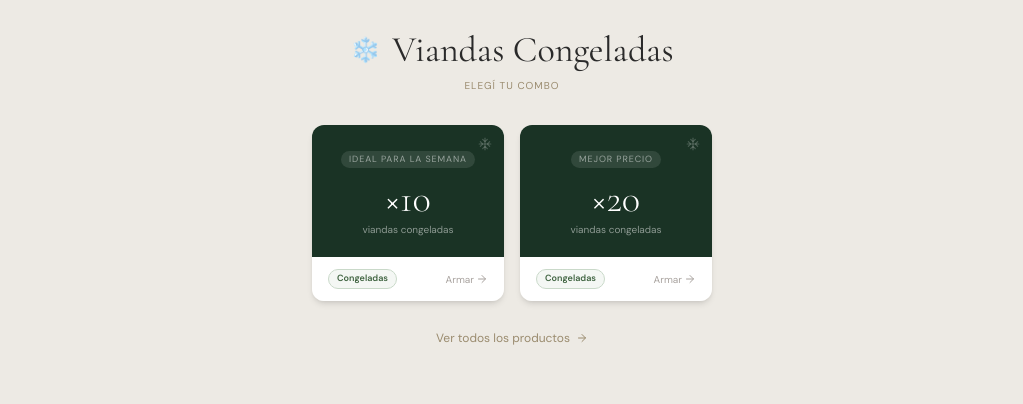
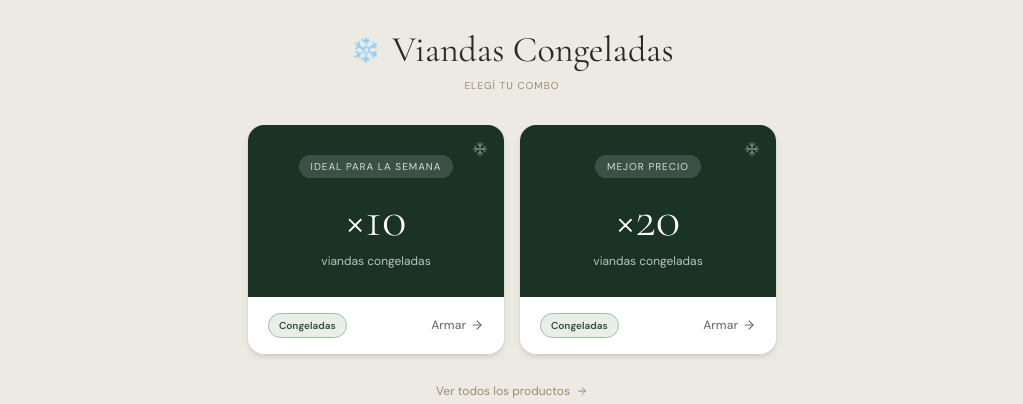
Before and after one commit to gabigaltieri/comida-saludable, a Next.js app: page / in a window 1280 px wide. Shown: the part 4100-4504 px from the top of the page, without its empty margins (128-1151 px from the left). Built offline with nearby package versions, Linux system fonts and the light colour scheme; no server answers; the database is empty.

Commit message:
feat: combo cards mas grandes y mejor contraste tipografia

```diff
--- a/src/components/sections/Categories.tsx
+++ b/src/components/sections/Categories.tsx
@@ -181,22 +181,22 @@ export default function Categories() {
 
           <div className="flex justify-center gap-4 mb-6 flex-wrap">
             {viandasCombos.filter((c) => (c.category || "viandas") === "viandas").map((combo) => (
-              <Link key={combo.id} href={`/tienda/combo-viandas?size=${combo.size}`} className="group block w-40 md:w-48">
-                <div className="rounded-xl overflow-hidden shadow-md group-hover:shadow-xl transition-all duration-200 group-hover:-translate-y-1">
-                  <div className="px-4 py-5 relative" style={{ background: "#1a3325" }}>
-                    <Snowflake className="absolute top-3 right-3 w-3.5 h-3.5 text-white/20" />
-                    <span className="inline-block font-sans text-[9px] uppercase tracking-widest text-white/50 bg-white/10 px-2 py-0.5 rounded-full mb-3">
+              <Link key={combo.id} href={`/tienda/combo-viandas?size=${combo.size}`} className="group block w-52 md:w-64">
+                <div className="rounded-2xl overflow-hidden shadow-md group-hover:shadow-xl transition-all duration-200 group-hover:-translate-y-1">
+                  <div className="px-6 py-7 relative" style={{ background: "#1a3325" }}>
+                    <Snowflake className="absolute top-4 right-4 w-4 h-4 text-white/30" />
+                    <span className="inline-block font-sans text-[10px] uppercase tracking-widest text-white/80 bg-white/15 px-3 py-1 rounded-full mb-4">
                       {combo.badge}
                     </span>
-                    <p className="font-serif text-white font-light leading-none" style={{ fontFamily: "var(--font-cormorant, Georgia, serif)", fontSize: "2.4rem" }}>
+                    <p className="font-serif text-white font-light leading-none" style={{ fontFamily: "var(--font-cormorant, Georgia, serif)", fontSize: "3.2rem" }}>
                       ×{combo.size}
                     </p>
-                    <p className="font-sans text-white/50 text-[10px] mt-1">viandas congeladas</p>
+                    <p className="font-sans text-white/70 text-xs mt-2">viandas congeladas</p>
                   </div>
-                  <div className="px-4 py-3 bg-white flex items-center justify-between">
-                    <span className="font-sans text-[9px] font-semibold text-sage-600 bg-sage-50 px-2 py-0.5 rounded-full border border-sage-200">Congeladas</span>
-                    <span className="font-sans text-[10px] text-stone-400 group-hover:text-stone-700 transition-colors flex items-center gap-0.5">
-                      Armar <ArrowRight className="w-3 h-3" />
+                  <div className="px-5 py-4 bg-white flex items-center justify-between">
+                    <span className="font-sans text-[10px] font-semibold text-sage-700 bg-sage-100 px-2.5 py-1 rounded-full border border-sage-300">Congeladas</span>
+                    <span className="font-sans text-xs font-medium text-stone-500 group-hover:text-stone-800 transition-colors flex items-center gap-1">
+                      Armar <ArrowRight className="w-3.5 h-3.5" />
                     </span>
                   </div>
                 </div>
```
